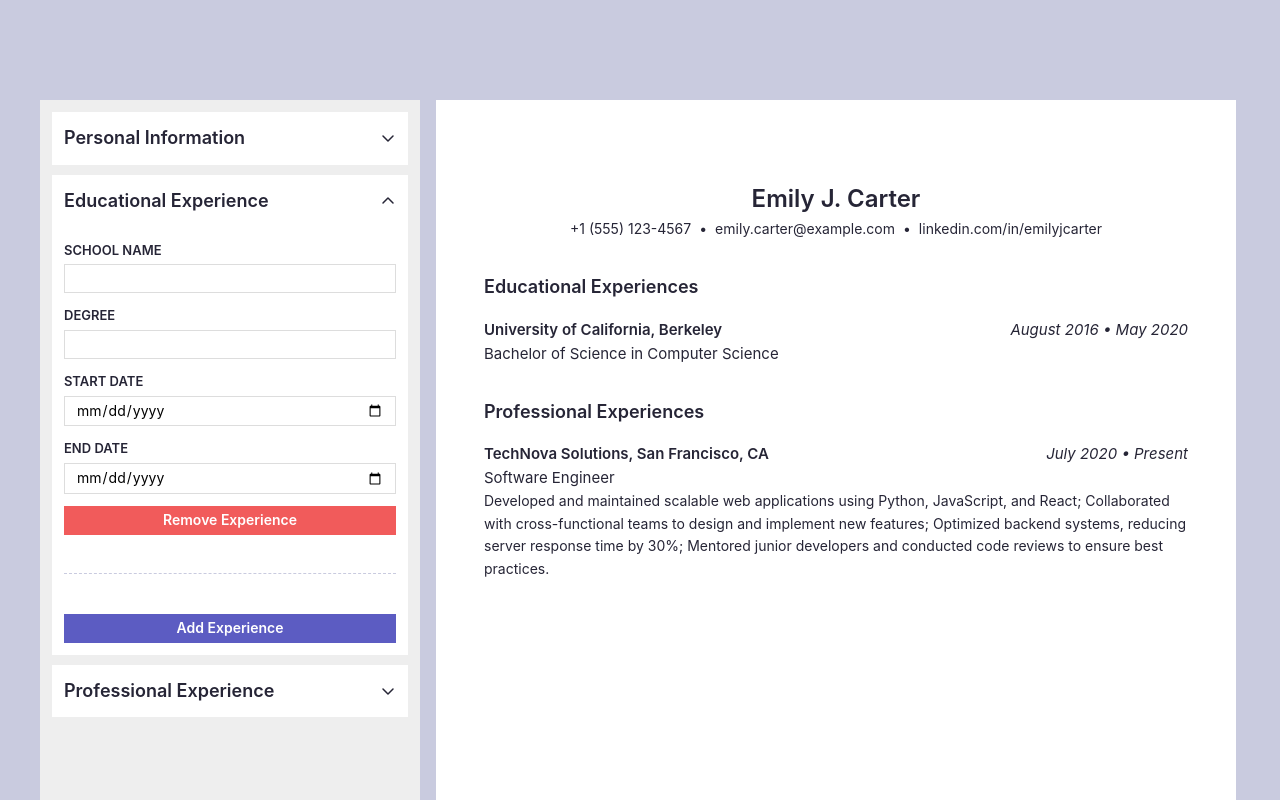
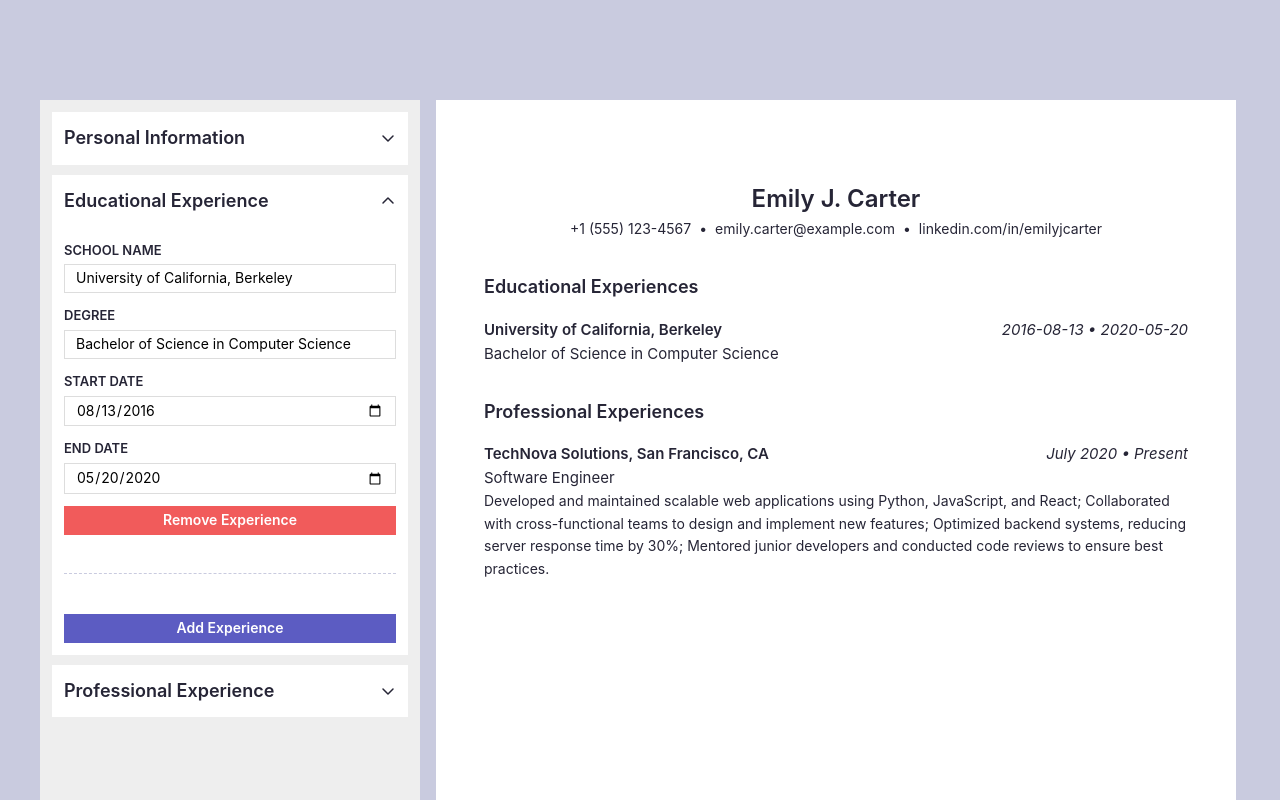
Before and after one commit to jsklcodes/cv-application, a React (Vite) app: page / in a window 1280 px wide. Both pictures are taken after a click on the element "Educational Experience". Shown: the top 800 px of the page. Built offline with nearby package versions, Linux system fonts and the light colour scheme.

Commit message:
Create state to keep educational experiences
This commit is responsible by keep the educational experiences in a
state, but also adds the features to add and remove new educational
experience forms, and render all that data into the preview of the
curriculum.

```diff
--- a/src/App.jsx
+++ b/src/App.jsx
@@ -17,6 +17,34 @@ export const App = () => {
     email: 'emily.carter@example.com',
     socialLink: 'linkedin.com/in/emilyjcarter',
   });
+  const [educationalExperiences, setEducationalExperiences] = useState([
+    {
+      id: crypto.randomUUID(),
+      schoolName: 'University of California, Berkeley',
+      degree: 'Bachelor of Science in Computer Science',
+      studyStartDate: '2016-08-13',
+      studyEndDate: '2020-05-20',
+    },
+  ]);
+
+  const addEducationalExperience = () => {
+    setEducationalExperiences(prevEducationalExperiences => [
+      ...prevEducationalExperiences,
+      {
+        id: crypto.randomUUID(),
+        schoolName: '',
+        degree: '',
+        studyStartDate: '',
+        studyEndDate: '',
+      },
+    ]);
+  };
+
+  const removeEducationalExperience = id => {
+    setEducationalExperiences(prevEducationalExperiences =>
+      prevEducationalExperiences.filter(experience => experience.id !== id)
+    );
+  };
 
   return (
     <div className="app container">
@@ -31,10 +59,22 @@ export const App = () => {
         </Collapse>
         <Collapse title="Educational Experience">
           <div className="experience-group">
-            <EducationalExpForm />
+            {educationalExperiences.map(experience => (
+              <EducationalExpForm
+                key={experience.id}
+                educationalExperience={experience}
+                setEducationalExperiences={setEducationalExperiences}
+                removeEducationalExperience={removeEducationalExperience}
+              />
+            ))}
           </div>
 
-          <button className="button button-primary">Add Experience</button>
+          <button
+            className="button button-primary"
+            onClick={addEducationalExperience}
+          >
+            Add Experience
+          </button>
         </Collapse>
         <Collapse title="Professional Experience">
           <div className="experience-group">
@@ -49,7 +89,12 @@ export const App = () => {
         <PersonalInfoHeader personalInformation={personalInformation} />
 
         <PreviewSection title="Educational Experiences">
-          <EducationalExpCard />
+          {educationalExperiences.map(experience => (
+            <EducationalExpCard
+              key={experience.id}
+              educationalExperience={experience}
+            />
+          ))}
         </PreviewSection>
 
         <PreviewSection title="Professional Experiences">
--- a/src/components/EducationalExpCard/index.jsx
+++ b/src/components/EducationalExpCard/index.jsx
@@ -1,12 +1,16 @@
-export const EducationalExpCard = () => {
+export const EducationalExpCard = ({
+  educationalExperience: { schoolName, degree, studyStartDate, studyEndDate },
+}) => {
   return (
     <div className="experience-card">
       <header className="experience-header">
-        <span className="text-bold">University of California, Berkeley</span>
-        <span className="text-italic">August 2016 • May 2020</span>
+        <span className="text-bold">{schoolName}</span>
+        <span className="text-italic">
+          {studyStartDate} • {studyEndDate}
+        </span>
       </header>
 
-      <span>Bachelor of Science in Computer Science</span>
+      <span>{degree}</span>
     </div>
   );
 };
--- a/src/components/EducationalExpForm/index.jsx
+++ b/src/components/EducationalExpForm/index.jsx
@@ -1,50 +1,89 @@
-export const EducationalExpForm = () => {
+export const EducationalExpForm = ({
+  educationalExperience: {
+    id,
+    schoolName,
+    degree,
+    studyStartDate,
+    studyEndDate,
+  },
+  setEducationalExperiences,
+  removeEducationalExperience,
+}) => {
+  const handleChange = event => {
+    const { name, value } = event.target;
+    setEducationalExperiences(prevEducationalExperiences =>
+      prevEducationalExperiences.map(experience =>
+        experience.id === id
+          ? { ...experience, [name.replace(`-${id}`, '')]: value }
+          : experience
+      )
+    );
+  };
+
   return (
     <form className="form">
       <div className="form-group">
-        <label htmlFor="schoolName" className="form-label">
+        <label htmlFor={`schoolName-${id}`} className="form-label">
           School Name
         </label>
         <input
           type="text"
-          name="schoolName"
-          id="schoolName"
+          name={`schoolName-${id}`}
+          id={`schoolName-${id}`}
           className="form-control"
+          value={schoolName}
+          onChange={handleChange}
         />
       </div>
 
       <div className="form-group">
-        <label htmlFor="degree" className="form-label">
+        <label htmlFor={`degree-${id}`} className="form-label">
           Degree
         </label>
-        <input type="text" name="degree" id="degree" className="form-control" />
+        <input
+          type="text"
+          name={`degree-${id}`}
+          id={`degree-${id}`}
+          className="form-control"
+          value={degree}
+          onChange={handleChange}
+        />
       </div>
 
       <div className="form-group">
-        <label htmlFor="studyStartDate" className="form-label">
+        <label htmlFor={`studyStartDate-${id}`} className="form-label">
           Start Date
         </label>
         <input
           type="date"
-          name="studyStartDate"
-          id="studyStartDate"
+          name={`studyStartDate-${id}`}
+          id={`studyStartDate-${id}`}
           className="form-control"
+          value={studyStartDate}
+          onChange={handleChange}
         />
       </div>
 
       <div className="form-group">
-        <label htmlFor="studyEndDate" className="form-label">
+        <label htmlFor={`studyEndDate-${id}`} className="form-label">
           End Date
         </label>
         <input
           type="date"
-          name="studyEndDate"
-          id="studyEndDate"
+          name={`studyEndDate-${id}`}
+          id={`studyEndDate-${id}`}
           className="form-control"
+          value={studyEndDate}
+          onChange={handleChange}
         />
       </div>
 
-      <button className="button button-danger">Remove Experience</button>
+      <button
+        className="button button-danger"
+        onClick={() => removeEducationalExperience(id)}
+      >
+        Remove Experience
+      </button>
     </form>
   );
 };
```
